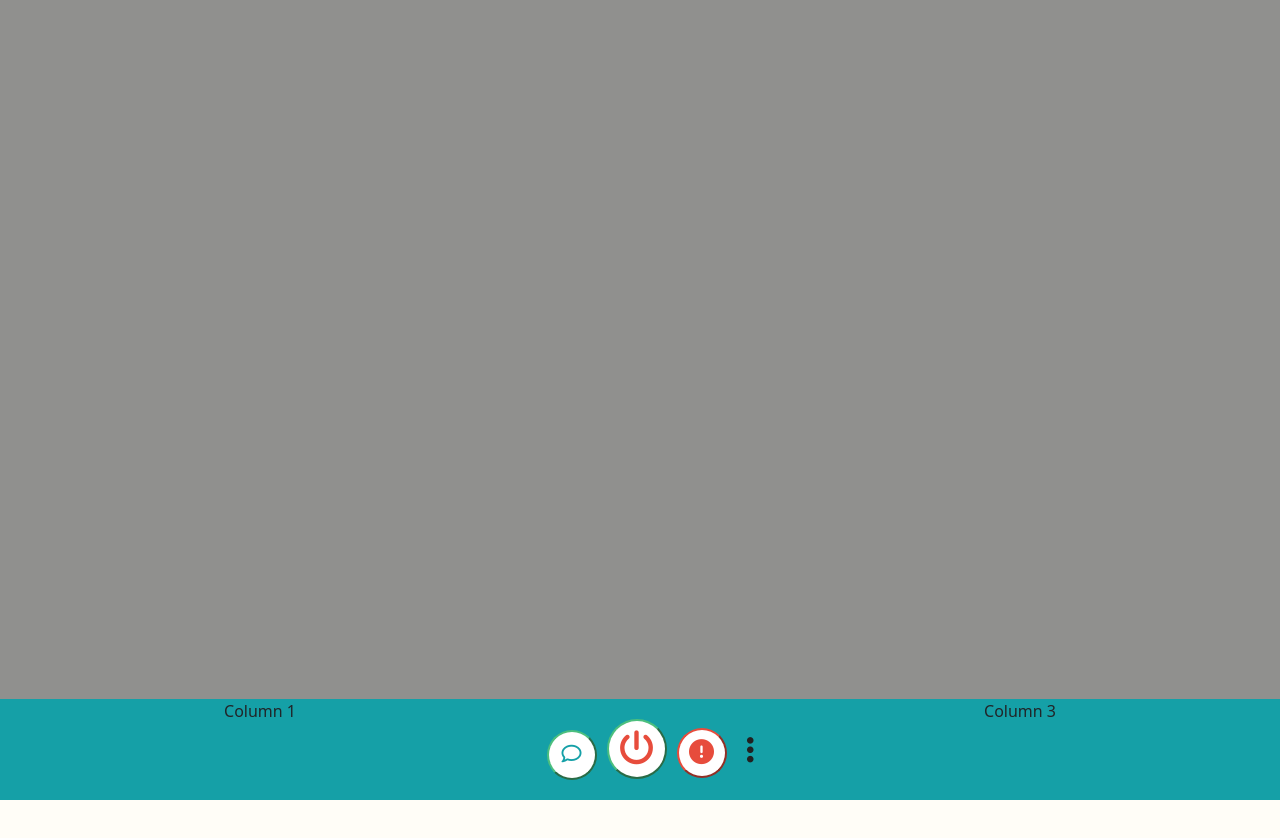
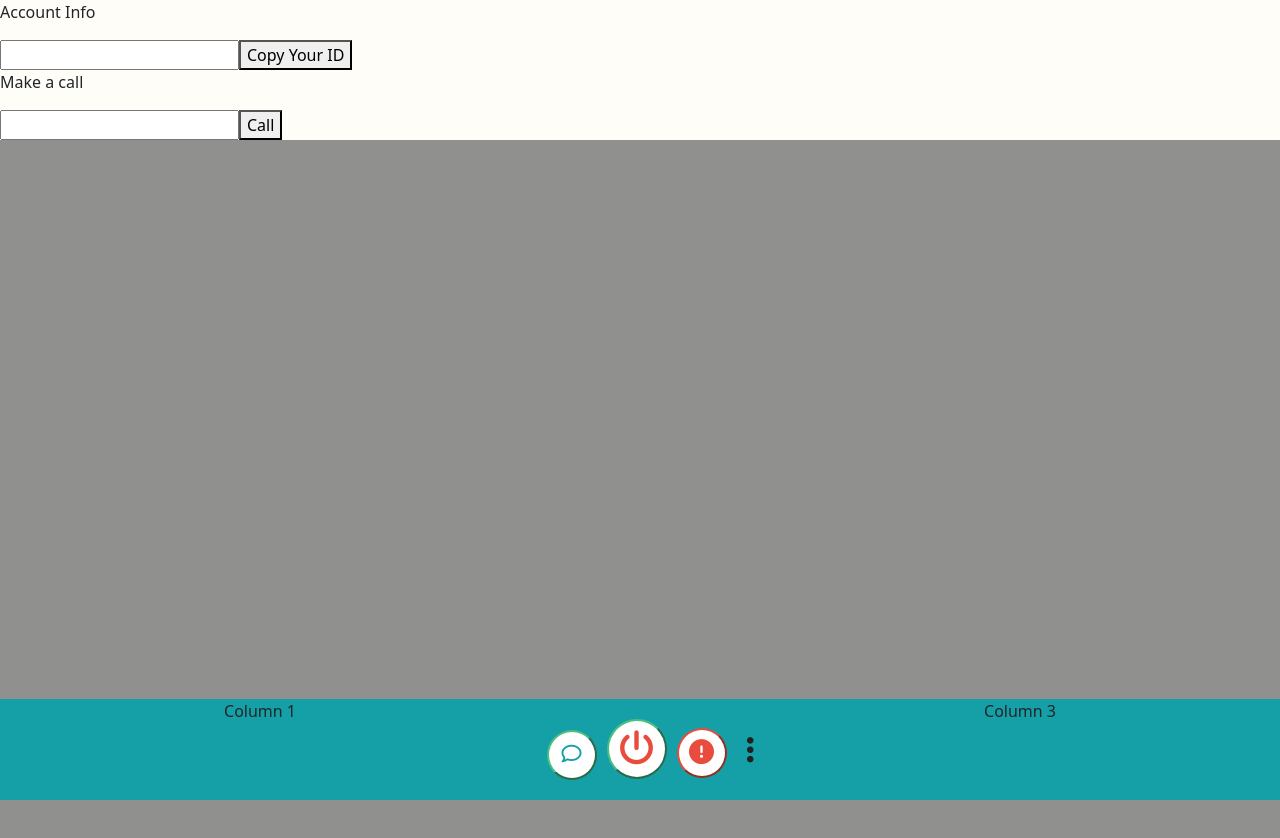
Before and after one commit to gabdreux/VideoCall-GD, a Next.js app in the folder front/: page /videocall in a window 1280 px wide. Before the commit the page ends 800 px from the top, so only its background shows below. Built offline with nearby package versions, Linux system fonts and the light colour scheme; no server answers.

Commit message:
iniciando chamada 1v1 - videos ok

```diff
--- a/front/package.json
+++ b/front/package.json
@@ -28,6 +28,7 @@
   "devDependencies": {
     "@types/cookie": "^0.5.1",
     "@types/jquery": "^3.5.16",
+    "@types/react-copy-to-clipboard": "^5.0.4",
     "@types/simple-peer": "^9.11.5"
   }
 }
--- a/front/src/components/alerta.tsx
+++ b/front/src/components/alerta.tsx
@@ -1,28 +1,55 @@
-import React from 'react';
+import React, { useState, useContext, ReactNode } from 'react';
+import { SocketContext } from '@/socketContext';
+import { CopyToClipboard } from 'react-copy-to-clipboard';
+
+interface AlertProps {
+  children: ReactNode;
+}
+
+const Alerta: React.FC<AlertProps> = ({ children }) => {
 
 
+  const context = useContext(SocketContext);
 
-const Alerta: React.FC = () => {
+  if (!context) {
+    return null;
+  }
 
 
-    return (
+  const { me, callAccepted, name, setName, callEnded, leaveCall, callUser } = context;
+  const [idToCall, setIdToCall] = useState('');
 
-        <div className="modal modal-sheet position-static d-block bg-body-secondary p-4 py-md-5" tabIndex={-1} role="dialog" id="modalChoice">
-            <div className="modal-dialog" role="document">
-                <div className="modal-content rounded-3 shadow">
-                    <div className="modal-body p-4 text-center">
-                        <h5 className="mb-0">Enable this setting?</h5>
-                        <p className="mb-0">You can always change your mind in your account settings.</p>
-                    </div>
-                    <div className="modal-footer flex-nowrap p-0">
-                        <button type="button" className="btn btn-lg btn-link fs-6 text-decoration-none col-6 py-3 m-0 rounded-0 border-end"><strong>Yes, enable</strong></button>
-                        <button type="button" className="btn btn-lg btn-link fs-6 text-decoration-none col-6 py-3 m-0 rounded-0" data-bs-dismiss="modal">No thanks</button>
-                    </div>
-                </div>
-            </div>
+  return (
+    <div>
+      <div>
+        <div>
+          <div>
+            <p>Account Info</p>
+            <input type='text' value={name} onChange={(e) => setName(e.target.value)} />
+            <CopyToClipboard text={me}>
+              <button>
+                Copy Your ID
+              </button>
+            </CopyToClipboard>
+          </div>
+          <div>
+            <p>Make a call</p>
+            <input value={idToCall} onChange={(e) => setIdToCall(e.target.value)} />
+            {callAccepted && !callEnded ? (
+              <button onClick={leaveCall}>
+                Hang Up
+              </button>
+            ) : (
+              <button onClick={() => callUser(idToCall)}>
+                Call
+              </button>
+            )}
+          </div>
         </div>
-    );
-
+        {children}
+      </div>
+    </div>
+  );
 };
 
 export default Alerta;
--- /dev/null
+++ b/front/src/components/notifications.tsx
@@ -0,0 +1,37 @@
+import React, { useContext } from 'react';
+import { SocketContext } from '@/socketContext';
+
+interface Call {
+  isReceivingCall: boolean;
+  name: string;
+}
+
+
+const Notifications: React.FC = () => {
+
+  const context = useContext(SocketContext);
+
+  if (!context) {
+    return null;
+  }
+
+
+  const { answerCall, call, callAccepted } = context;
+
+
+
+  return (
+    <>
+      {call.isReceivingCall && !callAccepted && (
+        <div style={{ display: 'flex', justifyContent: 'space-around' }}>
+          <h1>{call.name} is calling:</h1>
+          <button onClick={answerCall}>
+            Answer
+          </button>
+        </div>
+      )}
+    </>
+  );
+};
+
+export default Notifications;
--- a/front/src/components/videoCanva2.tsx
+++ b/front/src/components/videoCanva2.tsx
@@ -13,11 +13,12 @@ const VideoCanva2: React.FC = () => {
       useEffect(() => {
         if (!context) return;
 
-        const { callAccepted, callEnded, stream } = context;
+        const { me, callAccepted, callEnded, stream } = context;
 
-        console.log('callAccepted:', callAccepted);
-        console.log('callEnded:', callEnded);
-        console.log('stream:', stream);
+        console.log('callAccepted-VC2:', callAccepted);
+        console.log('callEnded-VC2:', callEnded);
+        console.log('STREAM-VC2:', stream);
+        console.log("ME-VC2:", me);
 
         // Capture the stream and set it to video elements
         if (stream) {
@@ -34,9 +35,6 @@ const VideoCanva2: React.FC = () => {
     if (!context) {
         return null;
     }
-
-
-
 
 
     const { name, callAccepted, myVideo, userVideo, callEnded, stream, call } =  context;
--- a/front/src/pages/_app.tsx
+++ b/front/src/pages/_app.tsx
@@ -4,6 +4,7 @@ import '../app/responsive.css';
 import Header from '../components/header';
 import Footer from '../components/footer';
 
+import { ContextProvider } from '@/socketContext';
 
 function MyApp({ Component, pageProps }: AppProps) {
 
@@ -12,9 +13,11 @@ function MyApp({ Component, pageProps }: AppProps) {
   return (
 
         <>
+        <ContextProvider>
         <Header />
         <Component {...pageProps} />
         <Footer />
+        </ContextProvider>
         </>
 
   );
--- a/front/src/pages/index.tsx
+++ b/front/src/pages/index.tsx
@@ -1,13 +1,9 @@
 import React from 'react';
-import Alerta from '@/components/alerta';
 
 
 const Home: React.FC = () => {
   return (
     <div>
-
-      <Alerta />
-
       <h1>Welcome to the Home Page</h1>
     </div>
   );
--- a/front/src/pages/login.tsx
+++ b/front/src/pages/login.tsx
@@ -1,4 +1,5 @@
 import React from 'react';
+
 
 const Login: React.FC = () => {
   return (
--- a/front/src/pages/videocall.tsx
+++ b/front/src/pages/videocall.tsx
@@ -1,7 +1,11 @@
 import React from 'react';
+import { ContextProvider } from '@/socketContext';
 import VideoCanva2 from '@/components/videoCanva2';
 import VideoCallMenu from '@/components/videoCallMenu';
-import { ContextProvider } from '@/socketContext';
+import Alerta from '@/components/alerta';
+import Notifications from '@/components/notifications';
+
+
 
 const VideoCall: React.FC = () => {
 
@@ -13,6 +17,8 @@ const VideoCall: React.FC = () => {
 
   <ContextProvider>
     <div>
+
+      <Alerta><Notifications/></Alerta>
 
       <div>
         <VideoCanva2 />
--- a/front/src/socketContext.tsx
+++ b/front/src/socketContext.tsx
@@ -22,6 +22,8 @@ interface ContextProps {
   callUser: (id: string) => void;
   leaveCall: () => void;
   answerCall: () => void;
+  idTocall: string;
+
 }
 
 const SocketContext = createContext<ContextProps | null>(null);
@@ -39,11 +41,12 @@ const ContextProvider: React.FC<{ children: ReactNode }> = ({ children }) => {
   const [call, setCall] = useState<Call>({ isReceivingCall: false, from: '', name: '', signal: null });
   const [me, setMe] = useState('');
 
+
   const myVideo = useRef<HTMLVideoElement>(null);
   const userVideo = useRef<HTMLVideoElement>(null);
   const connectionRef = useRef<Peer.Instance | null>(null);
 
-
+  const idTocall = 'gabriel';
 
 
   useEffect(() => {
@@ -56,10 +59,17 @@ const ContextProvider: React.FC<{ children: ReactNode }> = ({ children }) => {
         }
       });
 
+
+
     socket.on('me', (id: string) => setMe(id));
+
+
+
+
 
     socket.on('callUser', ({ from, name: callerName, signal }: Call) => {
       setCall({ isReceivingCall: true, from, name: callerName, signal });
+
     });
   }, []);
 
@@ -68,7 +78,11 @@ const ContextProvider: React.FC<{ children: ReactNode }> = ({ children }) => {
 
 
   const answerCall = () => {
+
+
+    console.log("Before setting callAccepted:", callAccepted);
     setCallAccepted(true);
+    console.log("After setting callAccepted:", callAccepted);
 
     const peer = new Peer({ initiator: false, trickle: false, stream });
 
@@ -95,23 +109,36 @@ const ContextProvider: React.FC<{ children: ReactNode }> = ({ children }) => {
   const callUser = (id: string) => {
     const peer = new Peer({ initiator: true, trickle: false, stream });
 
+    console.log("peer:", peer);
+
+    console.log("CHAMOU LIGAÇÃO!");
+
+
+
     peer.on('signal', (data) => {
       socket.emit('callUser', { userToCall: id, signalData: data, from: me, name });
     });
+
+    console.log("data:", id, me, name);
+
 
     peer.on('stream', (currentStream) => {
       if (userVideo.current) {
         userVideo.current.srcObject = currentStream;
       }
+
     });
 
     socket.on('callAccepted', (signal: any) => {
+      console.log("Inside callAccepted socket event:", callAccepted);
       setCallAccepted(true);
+      console.log("After setting callAccepted:", callAccepted);
+      peer.signal(signal);
 
-      peer.signal(signal);
     });
 
     connectionRef.current = peer;
+    console.log("userVideo:", userVideo);
 
   };
 
@@ -147,6 +174,7 @@ const ContextProvider: React.FC<{ children: ReactNode }> = ({ children }) => {
     callUser,
     leaveCall,
     answerCall,
+    idTocall,
 
   };
 
```
Also changed, not shown: 1 other file (tests, documents, lock files or other folders).
